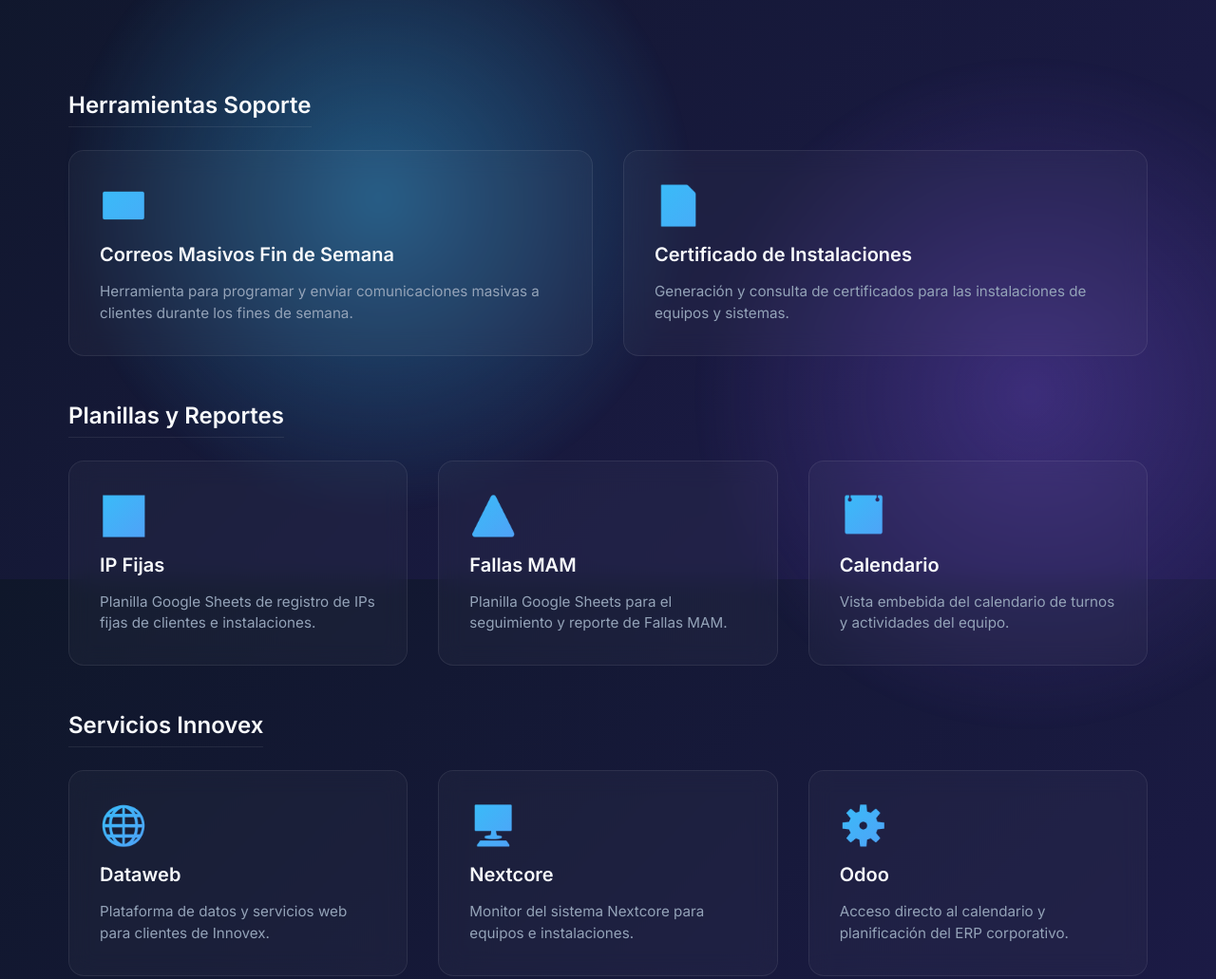
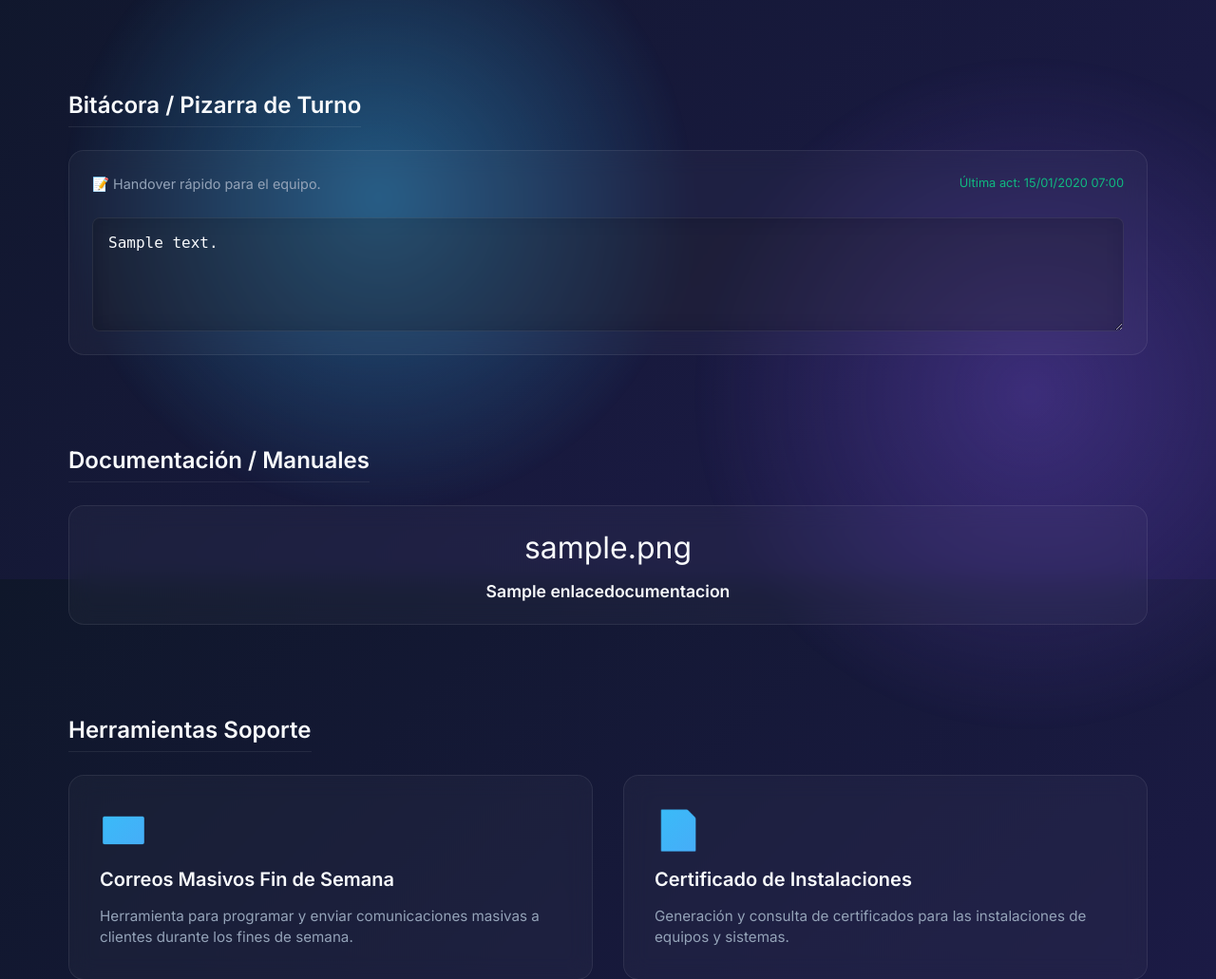
Before and after one commit to felipooon/portal_soporte, a Django app: page / in a window 1280 px wide. Shown: the part 190-1221 px from the top of the page at 95% size. Run offline with Django 5.2, Linux system fonts and the light colour scheme; tables that the repository leaves empty hold one stand-in row (values such as "Sample post").

Commit message:
Implementar Bitacora de Turno y Enlaces de Documentación

```diff
--- a/dashboard/admin.py
+++ b/dashboard/admin.py
@@ -1,5 +1,7 @@
 from django.contrib import admin
-from .models import PersonalSoporte, ClienteCentro
+from .models import PersonalSoporte, ClienteCentro, Bitacora, EnlaceDocumentacion
 
 admin.site.register(PersonalSoporte)
 admin.site.register(ClienteCentro)
+admin.site.register(Bitacora)
+admin.site.register(EnlaceDocumentacion)
--- a/dashboard/models.py
+++ b/dashboard/models.py
@@ -25,3 +25,28 @@ class ClienteCentro(models.Model):
     class Meta:
         verbose_name = 'Cliente / Centro'
         verbose_name_plural = 'Clientes / Centros'
+
+class Bitacora(models.Model):
+    texto = models.TextField(blank=True, default='')
+    actualizado_en = models.DateTimeField(auto_now=True)
+
+    def __str__(self):
+        return f"Bitácora de Turno (Actualizada: {self.actualizado_en.strftime('%d/%m/%Y %H:%M')})"
+
+    class Meta:
+        verbose_name = 'Bitácora de Turno'
+        verbose_name_plural = 'Bitácoras de Turno'
+
+class EnlaceDocumentacion(models.Model):
+    titulo = models.CharField(max_length=100)
+    url = models.URLField()
+    icono = models.CharField(max_length=50, default='📘', help_text="Ej: 📘, 🔗, ⚙️")
+    orden = models.IntegerField(default=0)
+
+    def __str__(self):
+        return self.titulo
+
+    class Meta:
+        verbose_name = 'Enlace de Documentación'
+        verbose_name_plural = 'Enlaces de Documentación'
+        ordering = ['orden']
--- a/dashboard/urls.py
+++ b/dashboard/urls.py
@@ -6,4 +6,5 @@ urlpatterns = [
     path('correos-masivos/', views.correos_masivos, name='correos_masivos'),
     path('certificados/', views.certificados, name='certificados'),
     path('calendario/', views.calendario, name='calendario'),
+    path('api/bitacora/actualizar/', views.actualizar_bitacora, name='actualizar_bitacora'),
 ]
--- a/dashboard/views.py
+++ b/dashboard/views.py
@@ -3,12 +3,30 @@ from django.contrib import messages
 from django.core.mail import EmailMultiAlternatives
 from django.template.loader import render_to_string
 from django.utils.html import strip_tags
-from .models import PersonalSoporte, ClienteCentro
+from django.http import JsonResponse
+from .models import PersonalSoporte, ClienteCentro, Bitacora, EnlaceDocumentacion
+import datetime
+import json
 
 def index(request):
-    return render(request, 'dashboard/index.html')
+    bitacora, created = Bitacora.objects.get_or_create(id=1)
+    enlaces = EnlaceDocumentacion.objects.all()
+    return render(request, 'dashboard/index.html', {
+        'bitacora': bitacora,
+        'enlaces': enlaces
+    })
 
-import datetime
+def actualizar_bitacora(request):
+    if request.method == 'POST':
+        try:
+            data = json.loads(request.body)
+            bitacora, _ = Bitacora.objects.get_or_create(id=1)
+            bitacora.texto = data.get('texto', '')
+            bitacora.save()
+            return JsonResponse({'status': 'ok', 'actualizado_en': bitacora.actualizado_en.strftime('%d/%m/%Y %H:%M')})
+        except Exception as e:
+            return JsonResponse({'error': str(e)}, status=400)
+    return JsonResponse({'error': 'Invalid request'}, status=400)
 
 def correos_masivos(request):
     if request.method == 'POST':
--- a/templates/dashboard/index.html
+++ b/templates/dashboard/index.html
@@ -7,6 +7,69 @@
     <h1>Portal de Soporte</h1>
     <p class="subtitle">Herramientas y servicios internos para el equipo de Innovex</p>
 </header>
+
+<h2 class="section-title">Bitácora / Pizarra de Turno</h2>
+<div class="card glass-effect" style="margin-bottom: 3rem; padding: 1.5rem; position: relative;">
+    <p style="margin-top: 0; color: var(--text-secondary); margin-bottom: 0.5rem; font-size: 0.9rem;">
+        📝 Handover rápido para el equipo. <span id="bitacora-status" style="float: right; color: var(--success); font-size: 0.8rem;">Última act: {{ bitacora.actualizado_en|date:"d/m/Y H:i" }}</span>
+    </p>
+    <textarea id="bitacora-texto" class="glass-effect" style="width: 100%; height: 120px; resize: vertical; border: 1px solid var(--glass-border); background: rgba(0,0,0,0.2); color: var(--text-primary); padding: 1rem; border-radius: 8px; font-family: monospace;">{{ bitacora.texto }}</textarea>
+</div>
+
+<script>
+document.addEventListener('DOMContentLoaded', function() {
+    const textarea = document.getElementById('bitacora-texto');
+    const statusSpan = document.getElementById('bitacora-status');
+    let timeoutId;
+
+    textarea.addEventListener('input', function() {
+        statusSpan.textContent = 'Escribiendo...';
+        statusSpan.style.color = 'var(--warning)';
+
+        clearTimeout(timeoutId);
+        timeoutId = setTimeout(() => {
+            statusSpan.textContent = 'Guardando...';
+
+            fetch("{% url 'actualizar_bitacora' %}", {
+                method: 'POST',
+                headers: {
+                    'Content-Type': 'application/json',
+                    'X-CSRFToken': '{{ csrf_token }}'
+                },
+                body: JSON.stringify({texto: textarea.value})
+            })
+            .then(response => response.json())
+            .then(data => {
+                if(data.status === 'ok') {
+                    statusSpan.textContent = 'Guardado ' + data.actualizado_en;
+                    statusSpan.style.color = 'var(--success)';
+                } else {
+                    statusSpan.textContent = 'Error al guardar';
+                    statusSpan.style.color = '#ef4444';
+                }
+            })
+            .catch(error => {
+                statusSpan.textContent = 'Error de conexión';
+                statusSpan.style.color = '#ef4444';
+            });
+        }, 1000);
+    });
+});
+</script>
+
+<h2 class="section-title">Documentación / Manuales</h2>
+<div class="grid" style="margin-bottom: 3rem;">
+    {% for enlace in enlaces %}
+    <a href="{{ enlace.url }}" target="_blank" class="card glass-effect" style="padding: 1.5rem; display: flex; align-items: center; gap: 1rem;">
+        <div style="font-size: 2rem;">{{ enlace.icono }}</div>
+        <div>
+            <h3 style="margin: 0; font-size: 1.1rem;">{{ enlace.titulo }}</h3>
+        </div>
+    </a>
+    {% empty %}
+    <p style="color: var(--text-secondary);">No hay manuales cargados aún. Agrégalos desde el panel de administración.</p>
+    {% endfor %}
+</div>
 
 <h2 class="section-title">Herramientas Soporte</h2>
 <div class="grid">
```
Also changed, not shown: dashboard/migrations/0002_bitacora_enlacedocumentacion.py (added).
